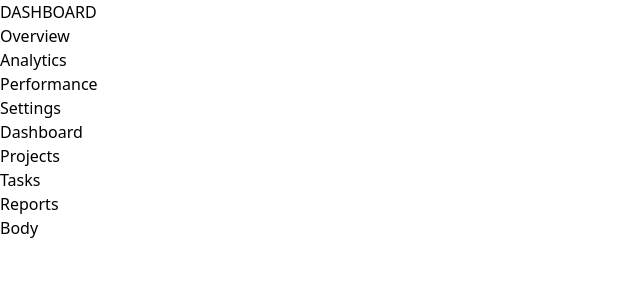
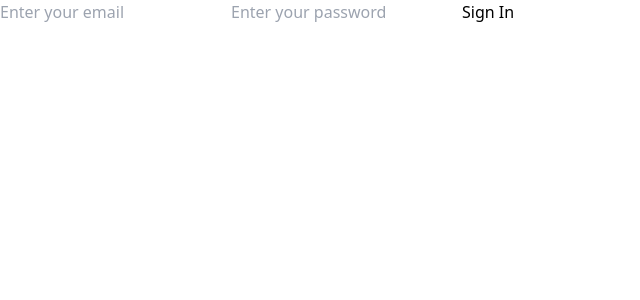
Before and after one commit to preloboy/dashboard-vite-react, a React (Vite) app: page / in a window 1280 px wide. Shown: the top 300 px of the page, without its empty margins (0-640 px from the left). Built offline with nearby package versions, Linux system fonts and the light colour scheme.

Commit message:
auth imp

```diff
--- a/package.json
+++ b/package.json
@@ -24,6 +24,7 @@
     "vite": "^3.0.4"
   },
   "dependencies": {
+    "@supabase/supabase-js": "^2.47.5",
     "@types/react-router": "^5.1.20",
     "react-router-dom": "^7.0.2"
   }
--- a/src/App.tsx
+++ b/src/App.tsx
@@ -1,10 +1,12 @@
 import './App.css'
-
-import AppRoutes from './AppRoutes';
+import Auth from './components/auth/Auth';
+import { AuthProvider } from './providers/AuthProvider';
 
 export default function App() {
 
   return (
-    <AppRoutes />
+    <AuthProvider>
+      <Auth />
+    </AuthProvider>
   )
 }
--- a/src/components/Dashboard.tsx
+++ b/src/components/Dashboard.tsx
@@ -57,7 +57,7 @@ const Dashboard = () => {
 
   return (
     <div className="flex">
-      <div className="Sidebar h-screen w-1/5">
+      <div className="Sidebar h-screen">
         <Sidebar sidebarItem={sidebarItem} />
       </div>
       <div className="w-full">
--- /dev/null
+++ b/src/components/auth/Auth.tsx
@@ -0,0 +1,17 @@
+import AppRoutes from "../../AppRoutes";
+import { useAuth } from "../../providers/AuthProvider";
+import Login from "./components/Login";
+
+const Auth = () => {
+  const { user } = useAuth();
+
+  const handleLogin = () => {
+    const userData = { id: 1, name: "John Doe" };
+    // setUser(userData);
+  };
+
+  return(
+    <div>{user ? <AppRoutes /> : <Login />}</div>
+  );
+};
+export default Auth;
--- /dev/null
+++ b/src/components/auth/components/Login.tsx
@@ -0,0 +1,60 @@
+import { useState } from "react";
+import React from "react";
+import { useAuth } from "../../../providers/AuthProvider";
+
+const Login = () => {
+  const [email, setEmail] = useState("");
+  const [password, setPassword] = useState("");
+  const [error, setError] = useState<string | null>(null);
+  const { setUser } = useAuth();
+
+  const handleSubmit = async (e: React.FormEvent<HTMLFormElement>) => {
+    e.preventDefault();
+
+    try {
+      // Replace with your authentication logic
+      if (email === "test@example.com" && password === "password") {
+        setUser({ email });
+        setError(null);
+      } else {
+        throw new Error("Invalid credentials");
+      }
+    } catch (err) {
+      if (err instanceof Error) {
+        setError(err.message);
+      } else {
+        setError("An unknown error occurred");
+      }
+    }
+  };
+
+  return (
+    <form onSubmit={handleSubmit} className="mx-auto flex flex-col min-w-2.5 gap-3 p-3">
+      <input
+        className="shadow border rounded-md py-1 px-2"
+        type="email"
+        value={email}
+        onChange={(e) => setEmail(e.target.value)}
+        placeholder="Enter your email"
+        required
+      />
+      <input
+        className="shadow border rounded-md py-1 px-2"
+        type="password"
+        value={password}
+        onChange={(e) => setPassword(e.target.value)}
+        placeholder="Enter your password"
+        required
+      />
+      <button
+        className="shadow border rounded-md py-1 px-2 bg-green-600"
+        type="submit"
+      >
+        Sign In
+      </button>
+      {error && <p>{error}</p>}
+    </form>
+  );
+};
+
+export default Login;
--- a/src/components/elements/Navbar.tsx
+++ b/src/components/elements/Navbar.tsx
@@ -14,11 +14,11 @@ interface DashboardProps {
 
 const Navbar = ({ navItem, sendDataToParent }: DashboardProps) => {
   return (
-      <div className="w-full bg-zinc-900 text-zinc-200 font-semibold flex flex-row justify-end py-3 pe-5">
+      <div className="w-full bg-zinc-900 text-zinc-200 flex flex-row justify-end py-4 pe-5">
         {navItem.map((item, index) => (
           <ul key={index} className="">
             <li
-              className="text-lg cursor-pointer hover:bg-gray-700 hover:text-cyan-200 px-4 py-2 rounded-md"
+              className="text-lg font-light cursor-pointer hover:bg-gray-700 hover:text-cyan-200 px-4 py-1 rounded-md"
               onClick={() => sendDataToParent(item)}
             >
               {item.name}
--- a/src/components/elements/Sidebar.tsx
+++ b/src/components/elements/Sidebar.tsx
@@ -14,12 +14,12 @@ const Sidebar = ({ sidebarItem }: SidebarProps) => {
     navigate("/settings");
   };
   return (
-    <div className="h-screen bg-gray-100">
-      <h1 className="text-xl bg-zinc-900 tracking-wider text-zinc-200 font-semibold cursor-pointer hover:bg-gray-700 hover:text-cyan-200 px-5 py-5">
+    <div className="h-screen min-w-48 bg-gray-100">
+      <h1 className="text-lg tracking-wide font-semibold cursor-pointer hover:bg-gray-700 hover:text-cyan-200 px-5 py-5">
         {sidebarItem.name.toUpperCase()}
       </h1>
       <div className=" flex flex-col">
-        <div className="pt-3 h-auto">
+        <div className="">
           {sidebarItem.childs.map((item, index) => (
             <ul key={index}>
               <li className="cursor-pointer pl-5 py-2 hover:bg-gray-700 hover:text-cyan-200">
--- /dev/null
+++ b/src/providers/AuthProvider.tsx
@@ -0,0 +1,31 @@
+import { createContext, useContext, ReactNode, useState } from "react";
+
+interface AuthProviderProps {
+  children: ReactNode;
+}
+
+interface AuthContextType {
+  user: any;
+  setUser: (user: any) => void;
+}
+
+const AuthContext = createContext<AuthContextType | null>(null);
+
+export const AuthProvider = ({ children }: AuthProviderProps) => {
+
+  const [user, setUser] = useState<AuthContextType | null >(null);
+
+  return (
+    <AuthContext.Provider value={{ user, setUser }}>
+      {children}
+    </AuthContext.Provider>
+  );
+};
+
+export const useAuth = () => {
+  const context = useContext(AuthContext);
+  if (context === null) {
+    throw new Error("useAuth must be used within an AuthProvider");
+  }
+  return context;
+};
```
Also changed, not shown: src/utils/supabase.ts (added, +8 -0 lines), src/contexts/AuthContext.tsx (added), 2 other files (tests, documents, lock files or other folders).
